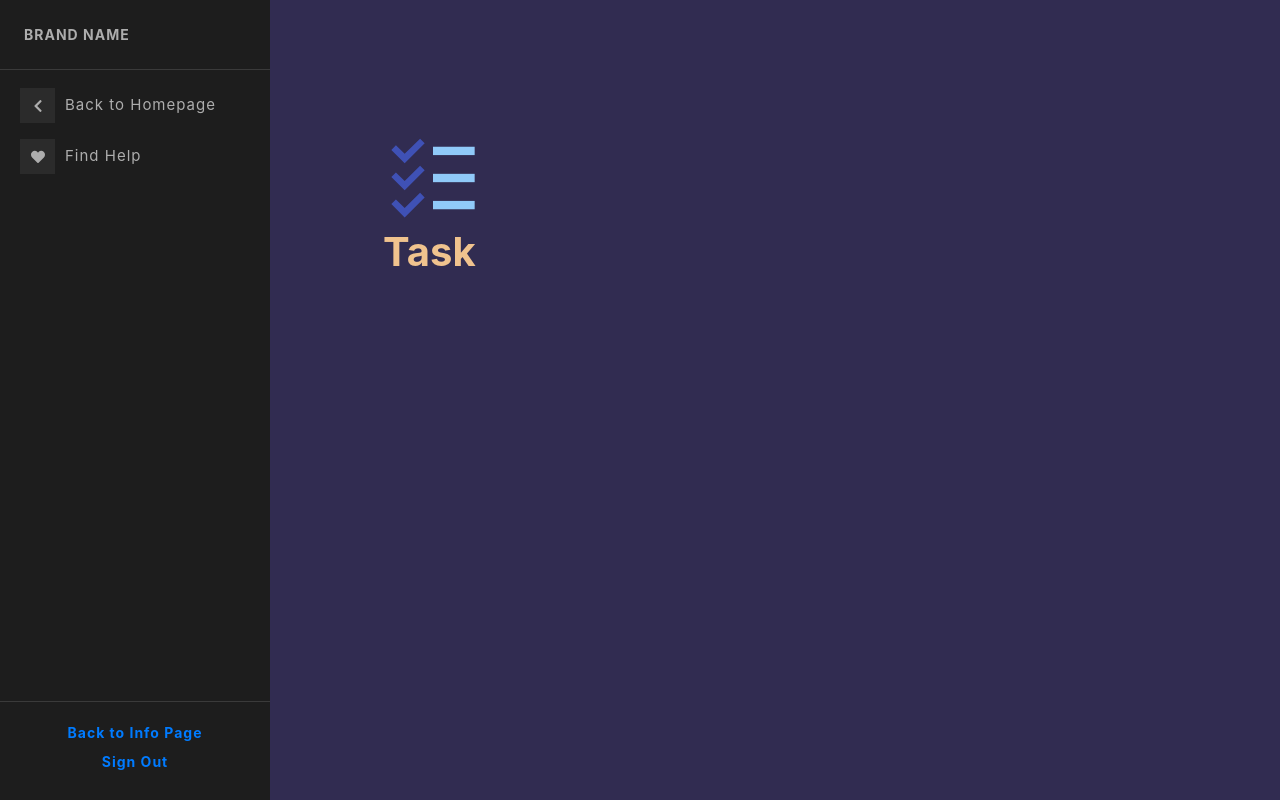
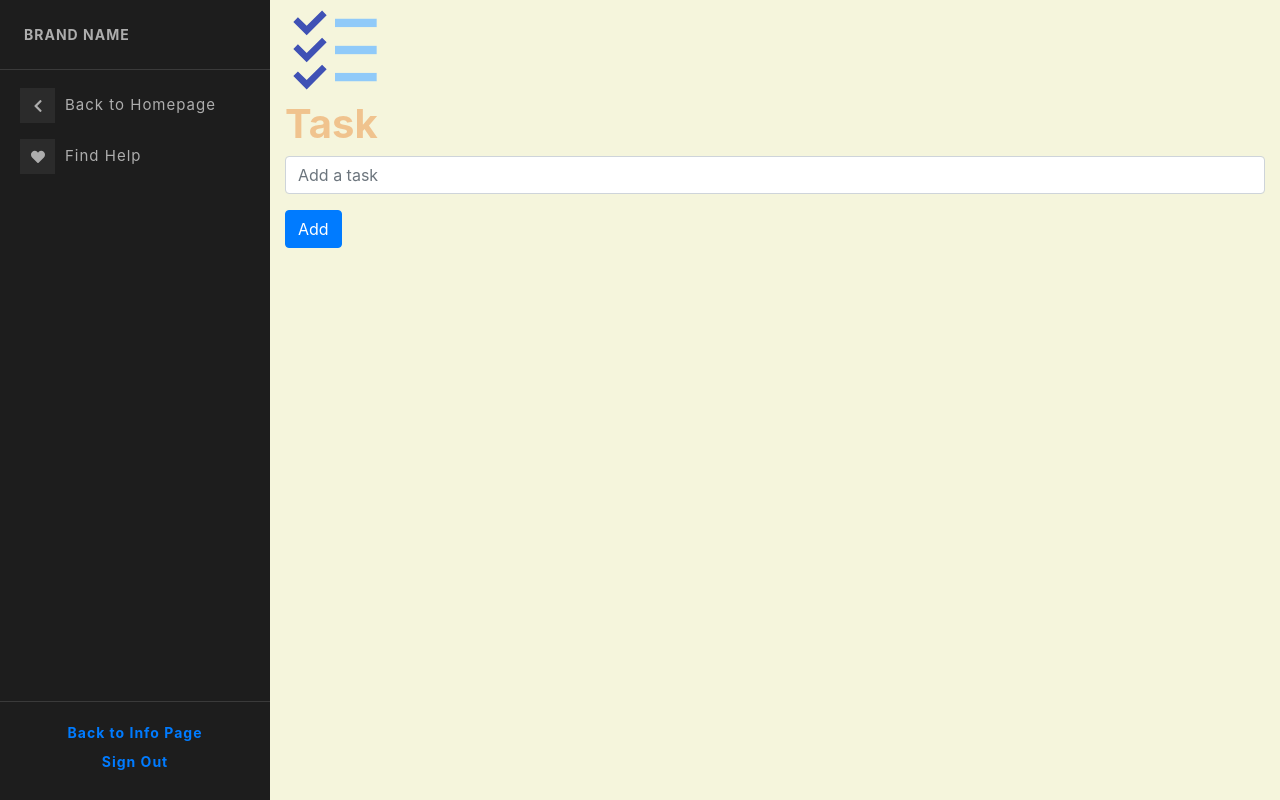
Before and after one commit to imanaqilah/G3-Caring-App, a React (Create React App) app: page /profile/tasks in a window 1280 px wide. Built offline with nearby package versions, Linux system fonts and the light colour scheme.

Commit message:
Added some stuffs in Task.js

```diff
--- a/src/pages/Task.js
+++ b/src/pages/Task.js
@@ -1,25 +1,38 @@
-import React from 'react';
-import { Col, Row } from 'reactstrap';
+import React, { useState } from 'react';
+import { Col, Row, Container } from 'reactstrap';
 import { FcTodoList } from "react-icons/fc";
+import {
+    Form,
+    FormGroup,
+    Label,
+    Input,
+    Button
+} from 'reactstrap';
 
 
 const Task = () => {
 
-    const box1 = {
-        backgroundColor: '#312C51',
-        padding: "10vw",
-        width: "100vw",
-        height: "100vh",
-        color: "#FFFFFF",
-    };
+    const [tasks, setTasks] = useState([]);
 
     return (
         <div className="content">
-            <Row>
-                <Col style={box1}>
-                    <FcTodoList size="100" /><h1 style={{ color: "#F0C38E", fontWeight: "bold" }}>Task</h1>
-                </Col>
-            </Row>
+            <div className="home-background">
+                <Container fluid={true}>
+                    <Row className="no-gutter">
+                        <Col>
+                            <FcTodoList size="100" /><h1 style={{ color: "#F0C38E", fontWeight: "bold" }}>Task</h1>
+                            <Form>
+                                <FormGroup>
+                                    <Input placeholder="Add a task" />
+                                </FormGroup>
+                                <Button color="primary">Add</Button>{' '}
+                            </Form>
+                        </Col>
+                    </Row>
+
+
+                </Container>
+            </div>
         </div>
 
     )
```
Also changed, not shown: 1 other file (tests, documents, lock files or other folders).
